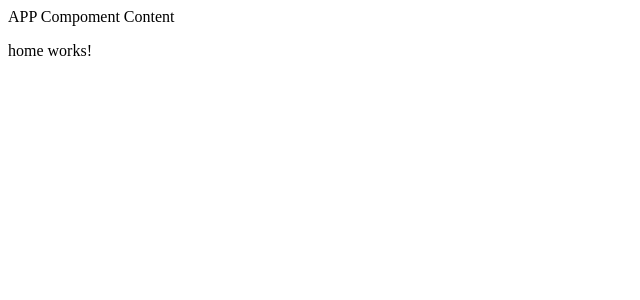
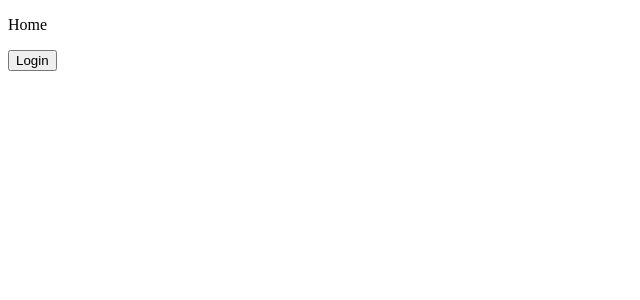
Before and after one commit to JakubKub13/Lottery_Encode_HW_FE, an Angular app: page / in a window 1280 px wide. Shown: the top 300 px of the page, without its empty margins (0-640 px from the left). Built offline with nearby package versions, Linux system fonts and the light colour scheme.

Commit message:
Adding components and routes

```diff
--- a/src/app/app.component.html
+++ b/src/app/app.component.html
@@ -1,2 +1 @@
-APP Compoment Content
 <router-outlet></router-outlet>
--- a/src/app/dashboard/dashboard.component.html
+++ b/src/app/dashboard/dashboard.component.html
@@ -1 +1,3 @@
-<p>dashboard works!</p>
+<div>
+    <p>Your Wallet address is {{ walletAddress }}</p>
+</div>
--- a/src/app/dashboard/dashboard.component.ts
+++ b/src/app/dashboard/dashboard.component.ts
@@ -6,8 +6,11 @@ import { Component, OnInit } from '@angular/core';
   styleUrls: ['./dashboard.component.scss']
 })
 export class DashboardComponent implements OnInit {
+  walletAddress: string;
 
-  constructor() { }
+  constructor() {
+    this.walletAddress = "";
+  }
 
   ngOnInit(): void {
   }
--- a/src/app/home/home.component.html
+++ b/src/app/home/home.component.html
@@ -1 +1,5 @@
-<p>home works!</p>
+
+<div>
+    <p>Home</p>
+    <button routerLink="/dashboard">Login</button>
+</div>
```
